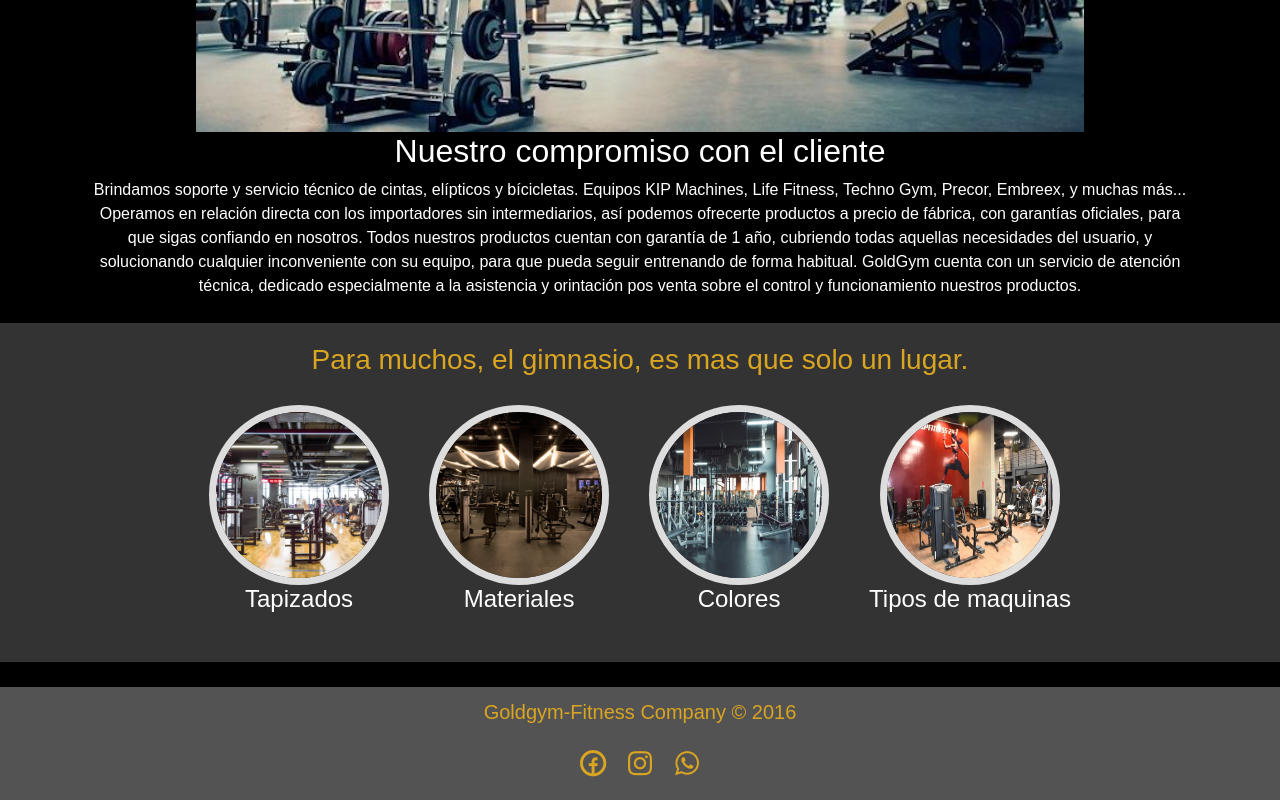
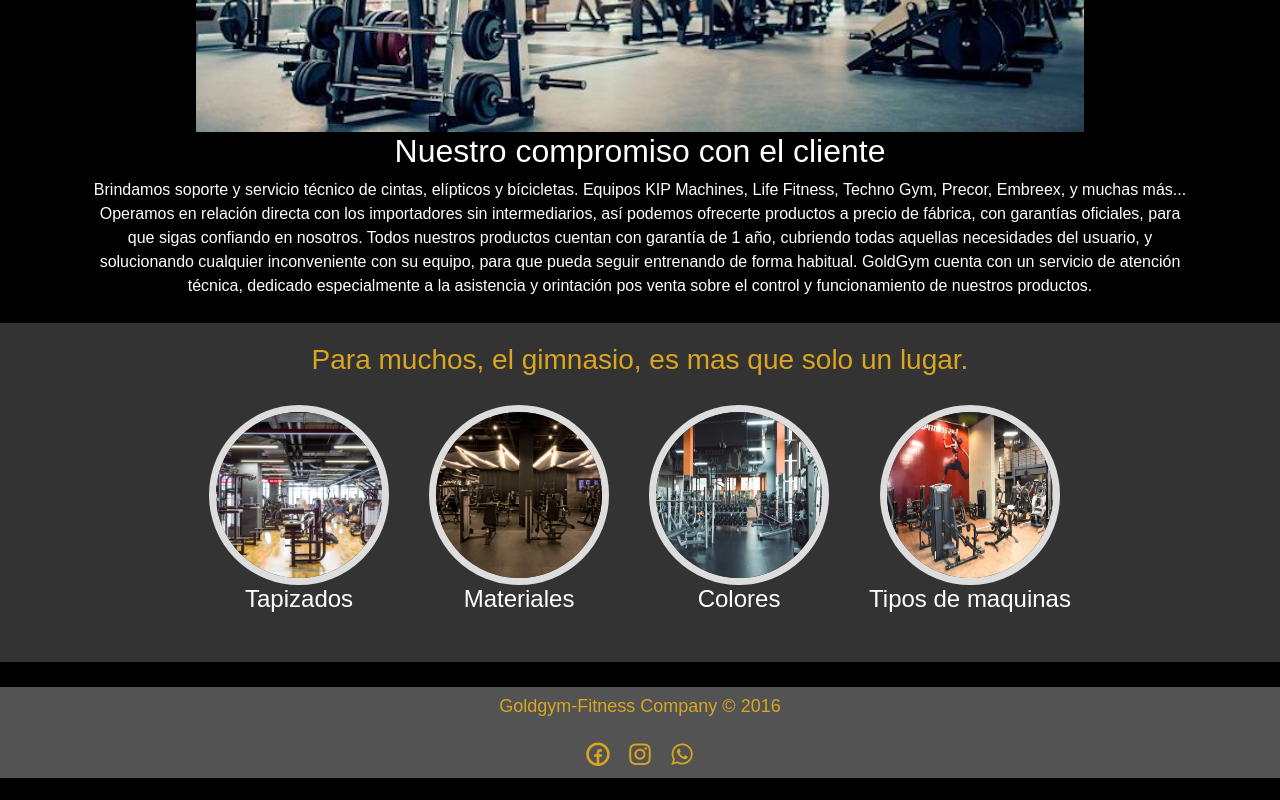
Before and after one commit to NahirB/PreEntrega3Bastias, a website: page index.html in a window 1280 px wide. Shown: the part 1324-2124 px from the top of the page. After the commit the page ends 2102 px from the top, so only its background shows below. Drawn offline with nearby package versions, Linux system fonts and the light colour scheme.

Commit message:
subo cambios en el footer

```diff
--- a/index.html
+++ b/index.html
@@ -49,7 +49,7 @@
 
                 Operamos en relación directa con los importadores sin intermediarios, así podemos ofrecerte productos a precio de fábrica, con garantías oficiales, para que sigas confiando en nosotros.
 
-                Todos nuestros productos cuentan con garantía de 1 año, cubriendo todas aquellas necesidades del usuario, y solucionando cualquier inconveniente con su equipo, para que pueda seguir entrenando de forma habitual. GoldGym cuenta con un servicio de atención técnica, dedicado especialmente a la asistencia y orintación pos venta sobre el control y funcionamiento nuestros productos.</p>
+                Todos nuestros productos cuentan con garantía de 1 año, cubriendo todas aquellas necesidades del usuario, y solucionando cualquier inconveniente con su equipo, para que pueda seguir entrenando de forma habitual. GoldGym cuenta con un servicio de atención técnica, dedicado especialmente a la asistencia y orintación pos venta sobre el control y funcionamiento de nuestros productos.</p>
         </section>
     </div>
         <!--IMAGENES DE EJEMPLO-->
--- a/scss/_footer.scss
+++ b/scss/_footer.scss
@@ -3,24 +3,24 @@ footer .contenedor {
     display: flex;
     flex-wrap: wrap;
     justify-content: center;
-    padding-bottom: 15px;
+    padding-bottom: 5px;
     background-color: rgb(83, 83, 83);
     width: 100%;
-
+    bottom: 0;
 }
 .foot {
-    font-size: 20px;
+    font-size: 18px;
 }
 .redes {
     width: 100%;
     text-align: center;
-    font-size: 28px;
+    font-size: 25px;
 }
 .redes a {
     color: goldenrod;
     text-decoration:none;
 }
 .contenedor p {
-    margin-top: 10px;
+    margin-top: 6px;
     color: goldenrod;
 }
```
Also changed, not shown: style/style.css.
